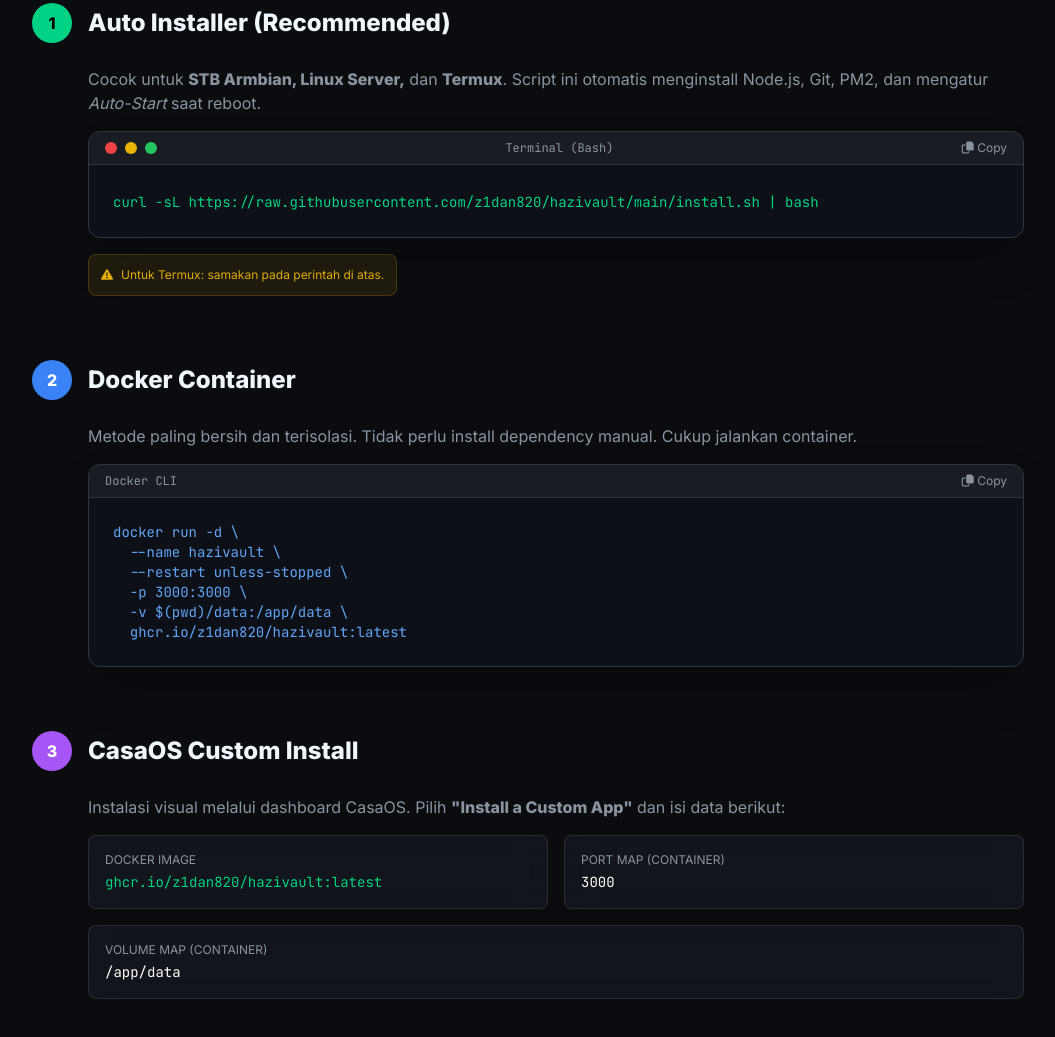
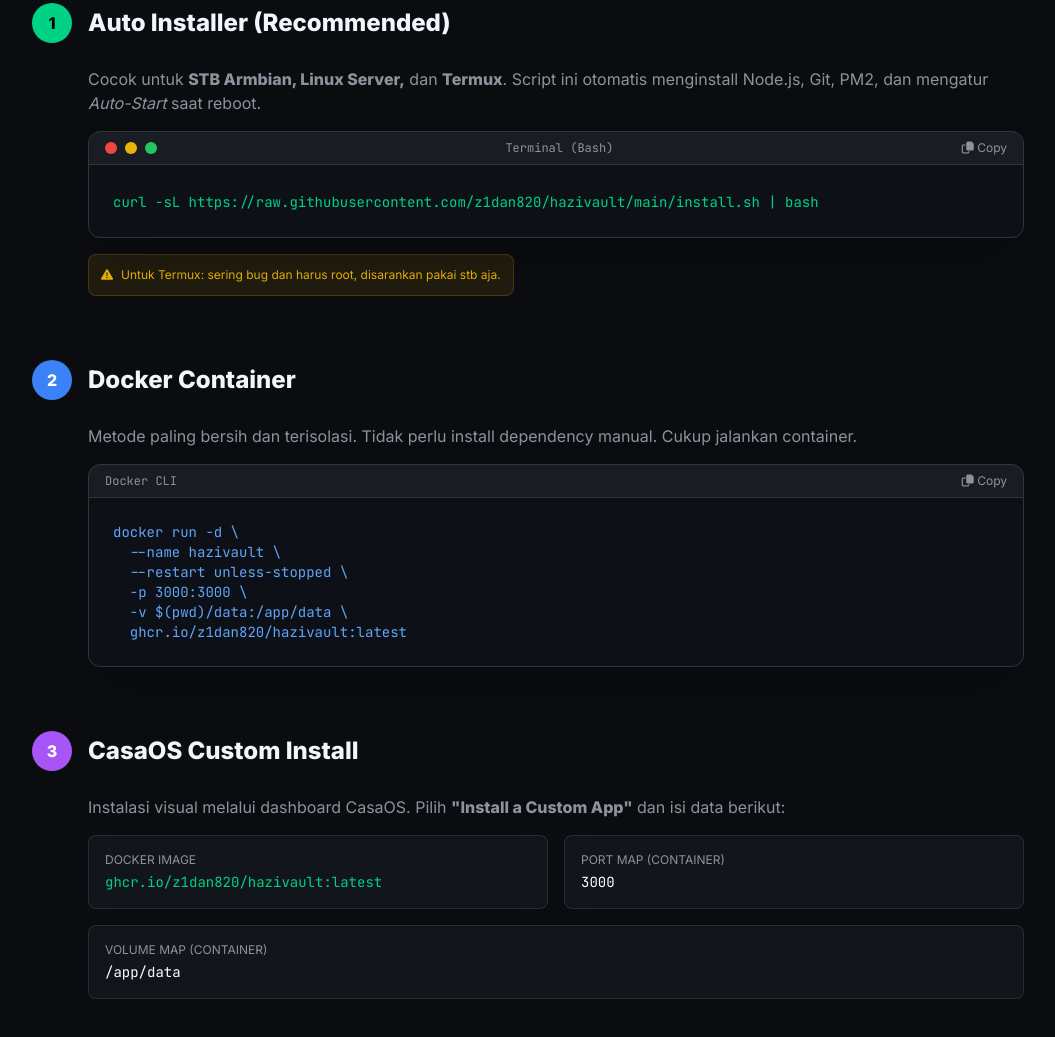
Before and after one commit to z1dan820/HaziVault-Docs, a plain HTML site: page index.html in a window 1280 px wide. Shown: the part 1957-2994 px from the top of the page, without its empty margins (112-1167 px from the left). Drawn offline with nearby package versions, Linux system fonts and the light colour scheme.

Commit message:
Update index.html

```diff
--- a/index.html
+++ b/index.html
@@ -180,7 +180,7 @@
             </div>
             <div class="mt-4 ml-14 flex items-center gap-2 text-xs text-yellow-500 bg-yellow-500/10 p-3 rounded-lg border border-yellow-500/20 max-w-max">
                 <i class="fa-solid fa-triangle-exclamation"></i>
-                <span>Untuk Termux: samakan pada perintah di atas.</span>
+                <span>Untuk Termux: sering bug dan harus root, disarankan pakai stb aja.</span>
             </div>
         </div>
 
```
